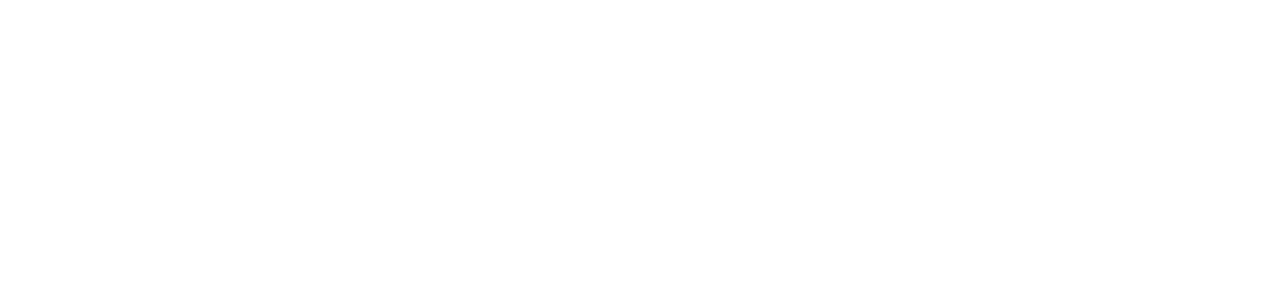
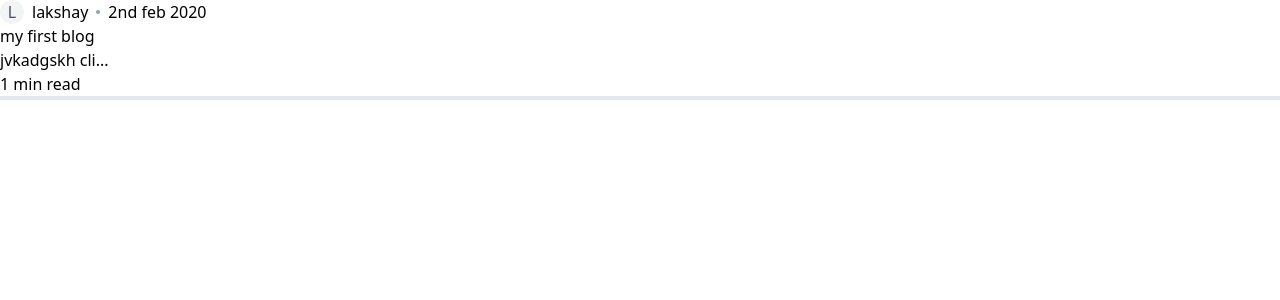
Before and after one commit to LakshayJ17/BlogNest, a React (Vite) app in the folder frontend/: page /blogs in a window 1280 px wide. Before the commit this address had no page. Shown: the top 300 px of the page. Built offline with nearby package versions, Linux system fonts and the light colour scheme.

Commit message:
updated fe and be

```diff
--- a/frontend/src/App.tsx
+++ b/frontend/src/App.tsx
@@ -2,6 +2,7 @@
 import { Signin } from './pages/Signin'
 import { Signup } from './pages/Signup'
 import { Blog } from './pages/Blog'
+import { Blogs } from './pages/Blogs'
 import { BrowserRouter, Routes, Route } from 'react-router-dom'
 
 
@@ -14,6 +15,7 @@
           <Route path='/signin' element={<Signin />} />
           <Route path='/signup' element={<Signup />} />
           <Route path='/blog/:id' element={<Blog />} />
+          <Route path='/blogs' element={<Blogs />} />
         </Routes>
       </BrowserRouter>
     </>
--- /dev/null
+++ b/frontend/src/components/BlogCard.tsx
@@ -0,0 +1,47 @@
+interface BlogCardProps {
+    authorName: string;
+    title: string,
+    content: string;
+    publishedDate: string;
+}
+export const BlogCard = ({ authorName, title, content, publishedDate }: BlogCardProps) => {
+    return <div>
+        <div className="flex">
+            <div className="flex justify-center flex-col">
+                <Avatar name={authorName} />
+            </div>
+
+            <div className="font-normal pl-2">
+                {authorName}
+            </div>
+            <div className="flex justify-center flex-col pl-2">
+                <Circle />
+            </div>
+            <div className="pl-2 font-thin font-slate-500">
+                {publishedDate}
+            </div>
+        </div>
+
+        <div>
+            {title}
+        </div>
+        <div>
+            {content.slice(0, 100) + "..."}
+        </div>
+        <div>
+            {`${Math.ceil(content.length / 100)} min read`}
+        </div>
+        <div className="bg-slate-200 h-1 w-full"></div>
+    </div>
+
+}
+
+function Circle () {
+    return <div className="h-1 w-1 rounded-full bg-slate-400"></div>
+
+}
+function Avatar({ name }: { name: string }) {
+    return <div className="relative inline-flex items-center justify-center w-6 h-6 overflow-hidden bg-gray-100 rounded-full dark:bg-gray-600">
+        <span className="font-xs text-gray-600 dark:text-gray-300">{name[0].toUpperCase()}</span>
+    </div>
+}
--- /dev/null
+++ b/frontend/src/pages/Blogs.tsx
@@ -0,0 +1,7 @@
+import { BlogCard } from "../components/BlogCard"
+
+export const Blogs = () => {
+    return <div>
+        <BlogCard authorName={"lakshay"} title={"my first blog"} content={"jvkadgskh cli"} publishedDate={"2nd feb 2020"} />
+    </div>
+}
```
Also changed, not shown: 1 other file (tests, documents, lock files or other folders).
